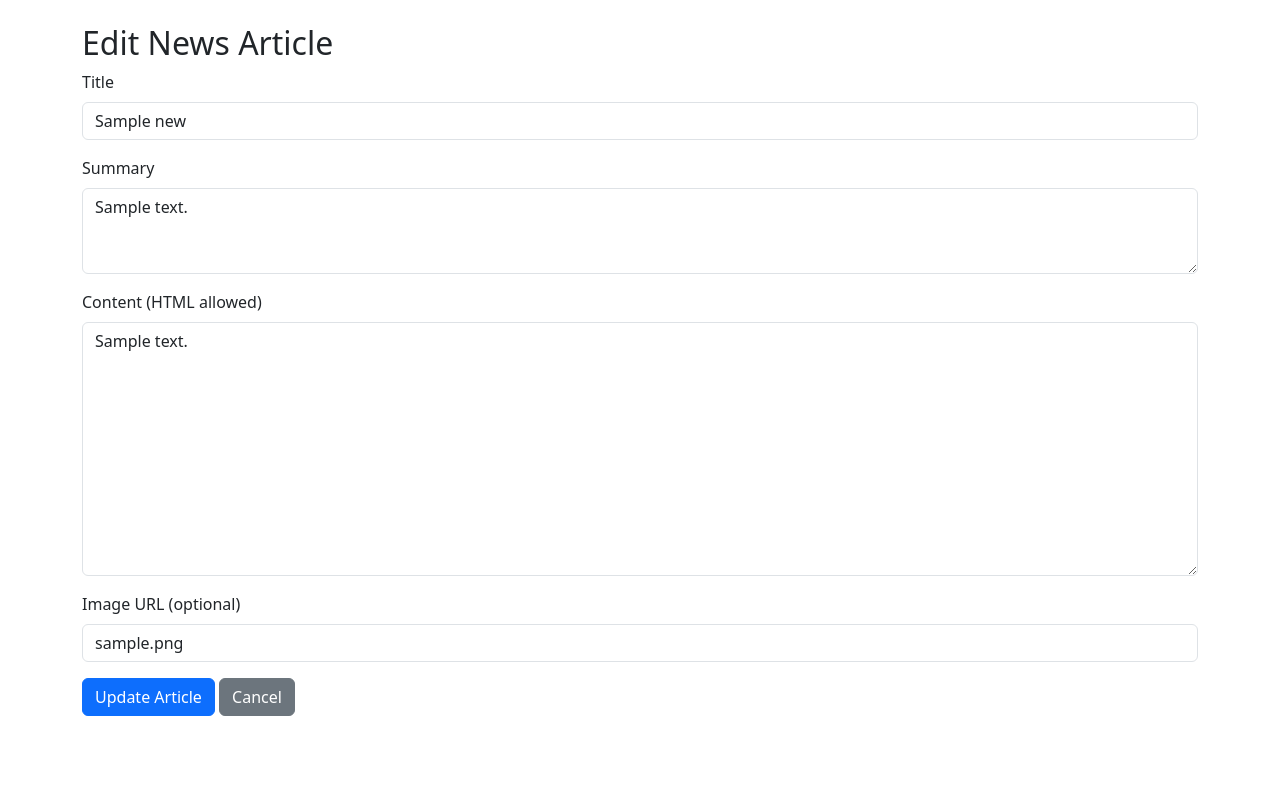
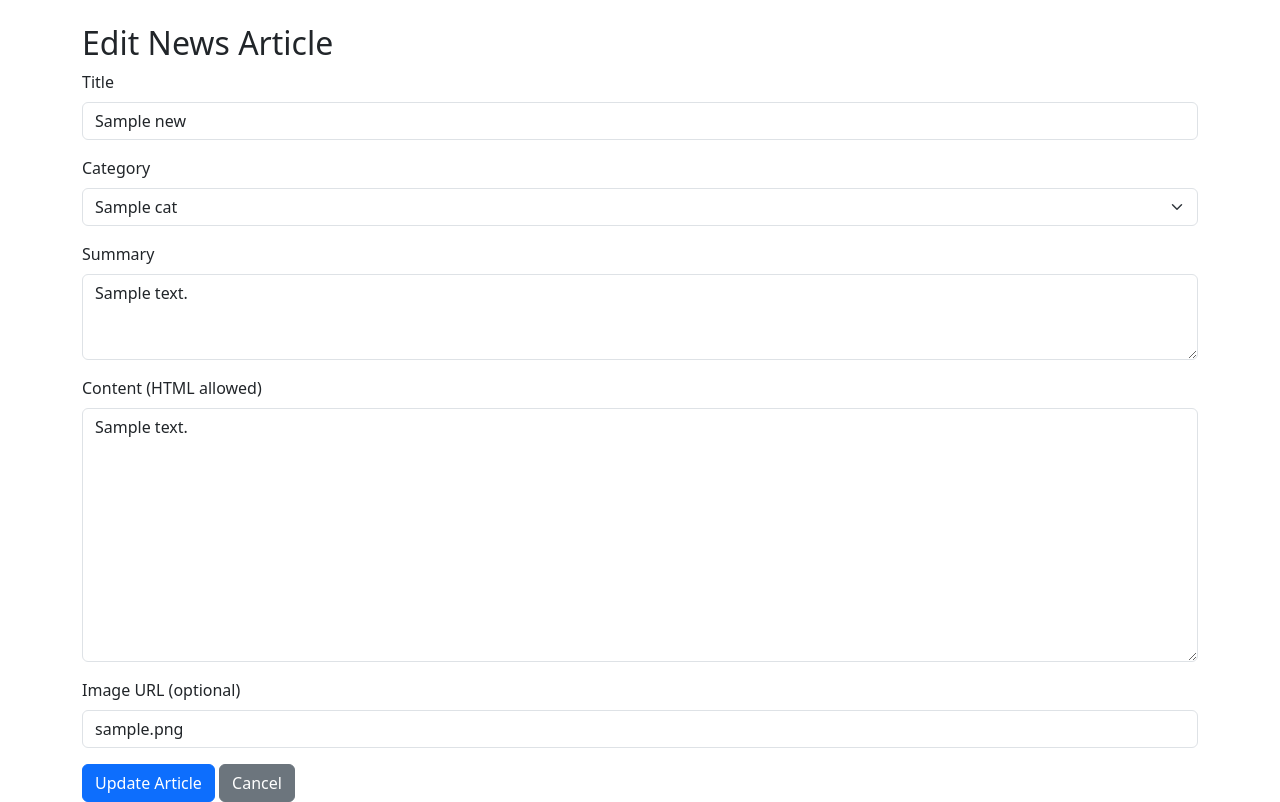
Before and after one commit to moviebazaa/currentaffairs, a Flask app: template templates/admin/edit_news.html in a window 1280 px wide. Shown: the part 56-858 px from the top of the page. Before the commit the page ends 772 px from the top, so only its background shows below. Run offline with Flask 3, Linux system fonts and the light colour scheme; tables that the repository leaves empty hold one stand-in row (values such as "Sample post"); the template is opened without the code that fills it: values that come from a table or form of the project are taken from there, most other values are stand-ins (such as "Sample title", 1, 10 or a date in 2020).

Commit message:
Update edit_news.html

```diff
--- a/templates/admin/edit_news.html
+++ b/templates/admin/edit_news.html
@@ -5,6 +5,14 @@
     <div class="mb-3">
         <label for="title" class="form-label">Title</label>
         <input type="text" name="title" id="title" class="form-control" value="{{ news.title }}" required>
+    </div>
+    <div class="mb-3">
+        <label for="category" class="form-label">Category</label>
+        <select name="category" id="category" class="form-select" required>
+            {% for cat in categories %}
+            <option value="{{ cat }}" {% if news.category == cat %}selected{% endif %}>{{ cat }}</option>
+            {% endfor %}
+        </select>
     </div>
     <div class="mb-3">
         <label for="summary" class="form-label">Summary</label>
```
